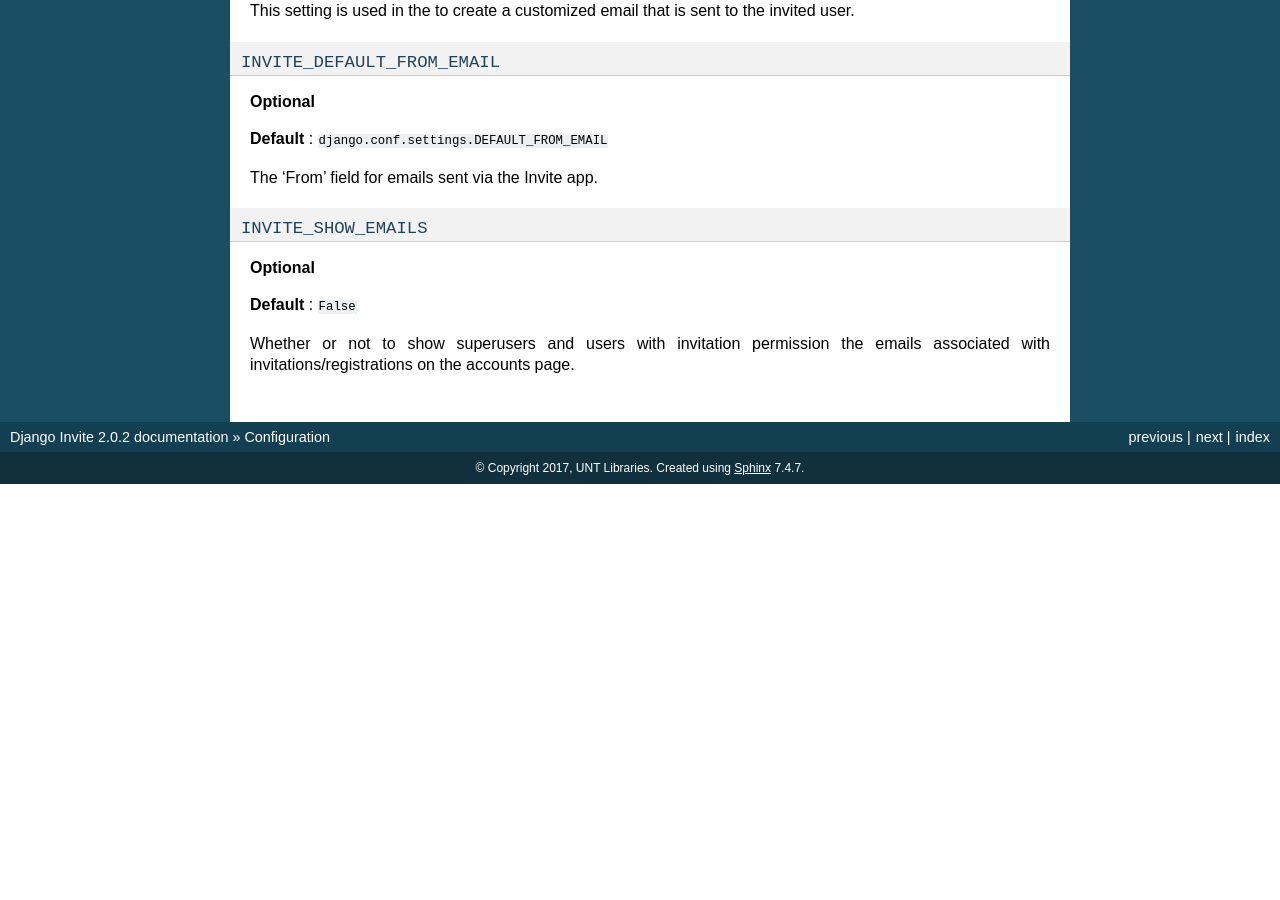
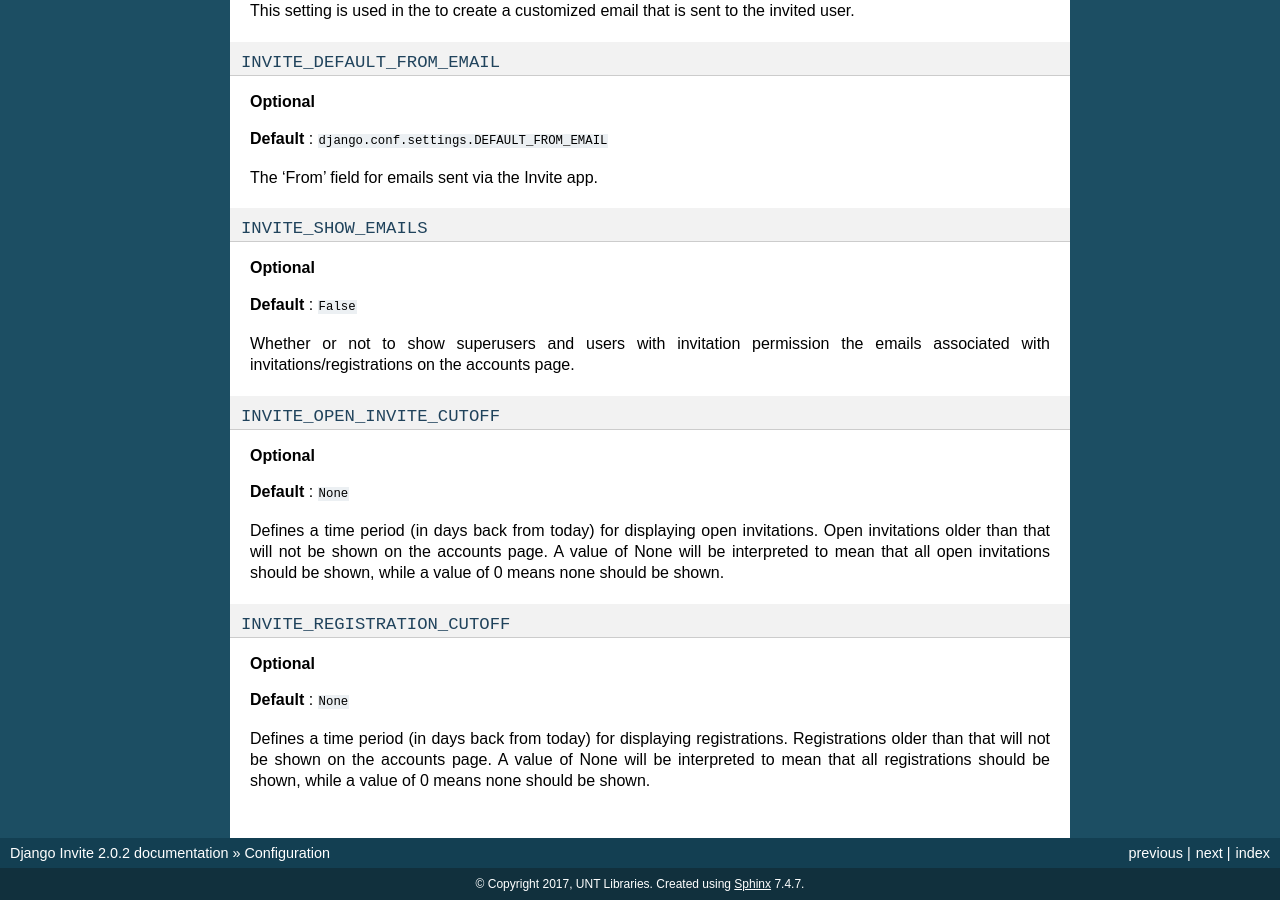
Before and after one commit to unt-libraries/django-invite, a Sphinx documentation site: the page built from docs/configuration.rst, in a window 1280 px wide and 900 px high, scrolled down 647 px. Built offline with Sphinx 7.4.7, drawn with Linux system fonts in a browser that asks for light colours; before the commit the page ends 1131 px from its top, so only the background shows below that; some of the changed text lies outside the part shown.

Commit message:
Update docs to exlain new options.

```diff
--- a/docs/configuration.rst
+++ b/docs/configuration.rst
@@ -9,7 +9,7 @@ Settings
 --------
 
 ``INVITE_LOGOUT_REDIRECT_URL``
-...............................
+..............................
 
 **Optional**
 
@@ -19,7 +19,7 @@ Where your users would be redirected to upon logging out from within the Invite
 
 
 ``INVITE_SIGNUP_SUCCESS_URL``
-...............................
+.............................
 
 **Optional**
 
@@ -48,10 +48,32 @@ The 'From' field for emails sent via the Invite app.
 
 
 ``INVITE_SHOW_EMAILS``
-.............................
+......................
 
 **Optional**
 
 **Default** : ``False``
 
 Whether or not to show superusers and users with invitation permission the emails associated with invitations/registrations on the accounts page.
+
+
+``INVITE_OPEN_INVITE_CUTOFF``
+.............................
+
+**Optional**
+
+**Default** : ``None``
+
+Defines a time period (in days back from today) for displaying open invitations. Open invitations older than that will not be shown on the accounts page.
+A value of None will be interpreted to mean that all open invitations should be shown, while a value of 0 means none should be shown.
+
+
+``INVITE_REGISTRATION_CUTOFF``
+..............................
+
+**Optional**
+
+**Default** : ``None``
+
+Defines a time period (in days back from today) for displaying registrations. Registrations older than that will not be shown on the accounts page.
+A value of None will be interpreted to mean that all registrations should be shown, while a value of 0 means none should be shown.
```
